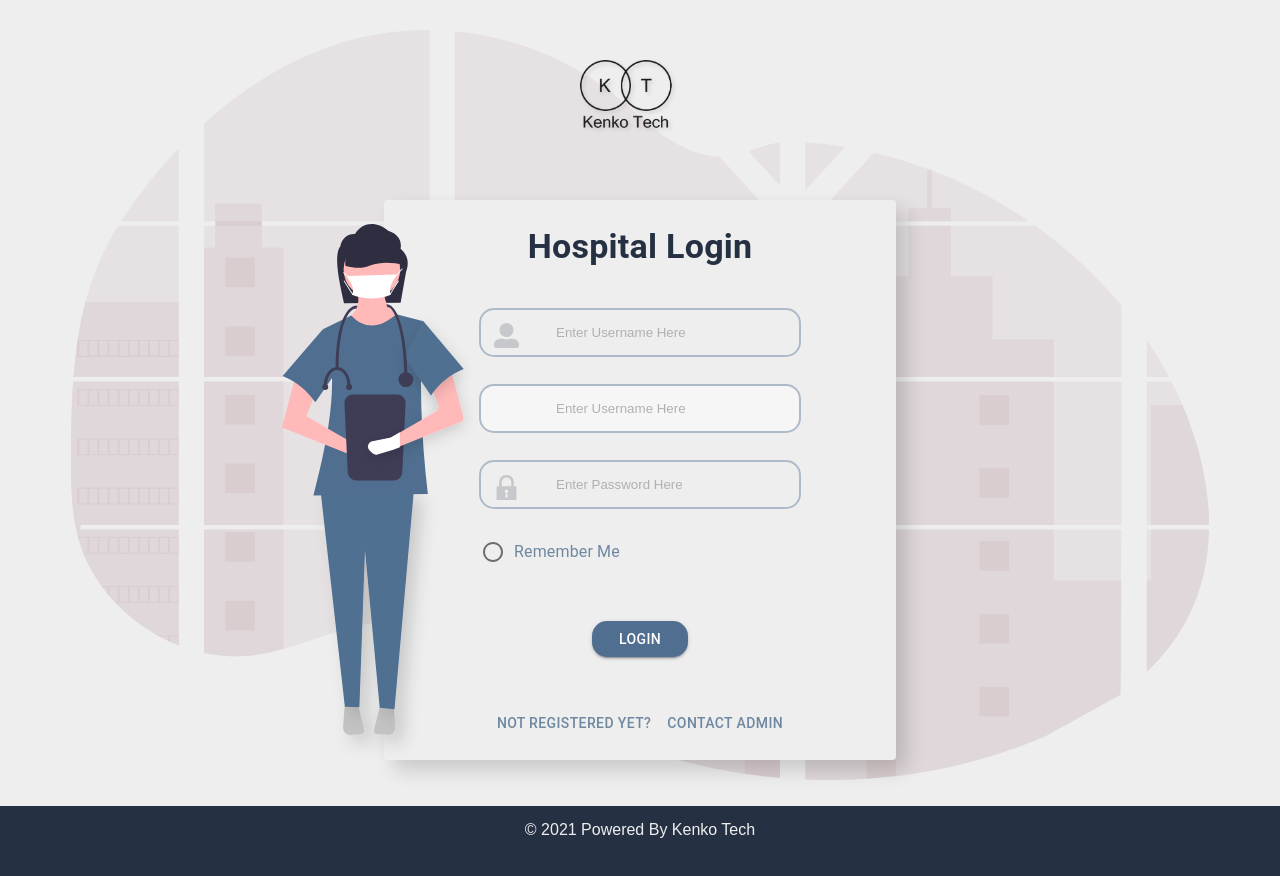
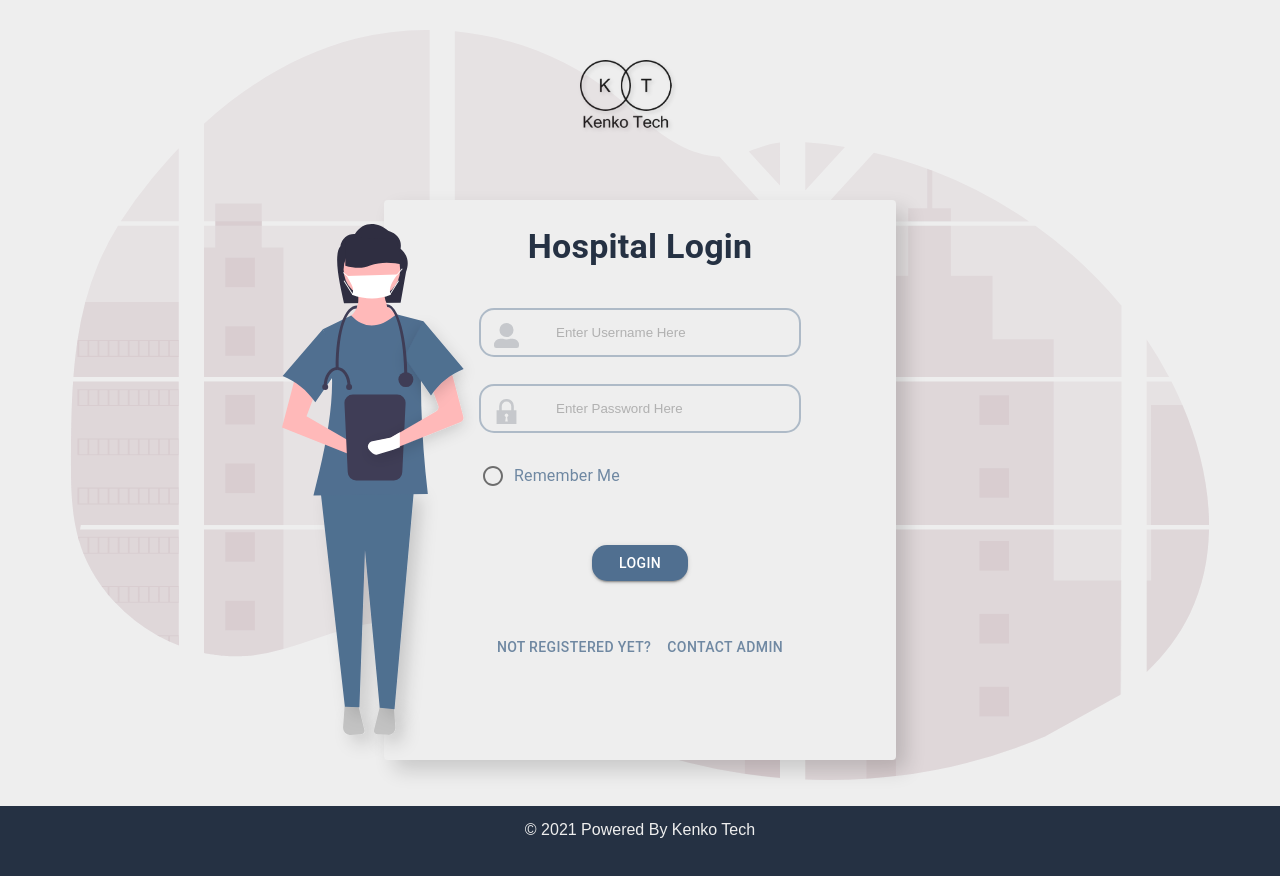
Before and after one commit to 1adityas/HMS, a React (Create React App) app: page / in a window 1280 px wide. Built offline with nearby package versions, Linux system fonts and the light colour scheme.

Commit message:
text field

```diff
--- a/src/components/CardItem.js
+++ b/src/components/CardItem.js
@@ -65,8 +65,8 @@ const [password, setPassword] = useState('');
           <div>
             <i className='userImg'>
             <img src={uImg}  width='25' />
-          <input onChange={event => setUsername(event.target.value)} type="text" style={{'width':"60%", "borderColor":"#6F88A2",'backgroundColor':'#EEEEEE' }} placeholder='Enter Username Here'></input>
-          <input onChange={event => setUsername(event.target.value)} type="text" style={{'width':"60%", "border":"2px solid #6F88A2" ,"text-indent":"20px;"}} placeholder='Enter Username Here'></input>
+          <input onChange={event => setUsername(event.target.value)} type="text" style={{'width':"60%", "borderColor":"#6F88A2",'backgroundColor':'#EEEEEE',"text-indent":"20px;" }} placeholder='Enter Username Here'></input>
+
           </i>
           </div>
           <div>
```
